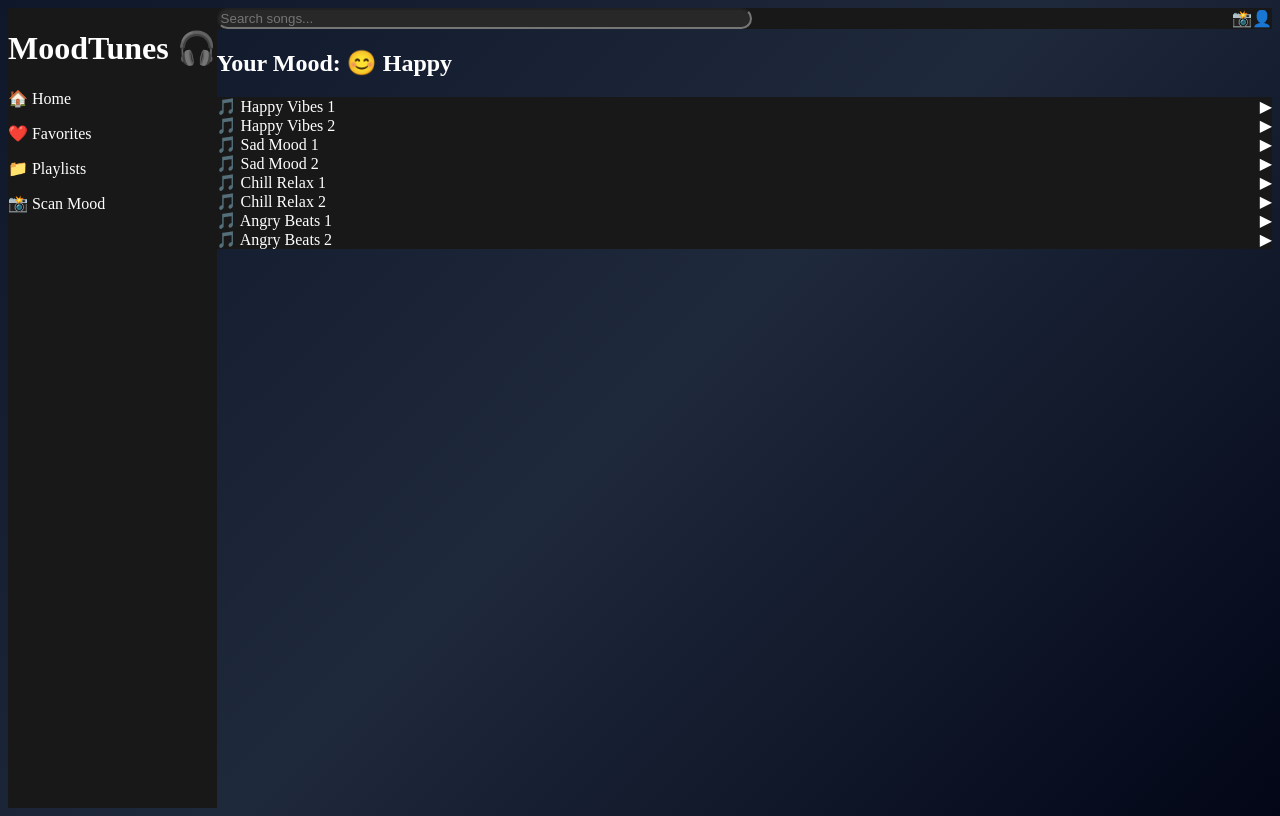
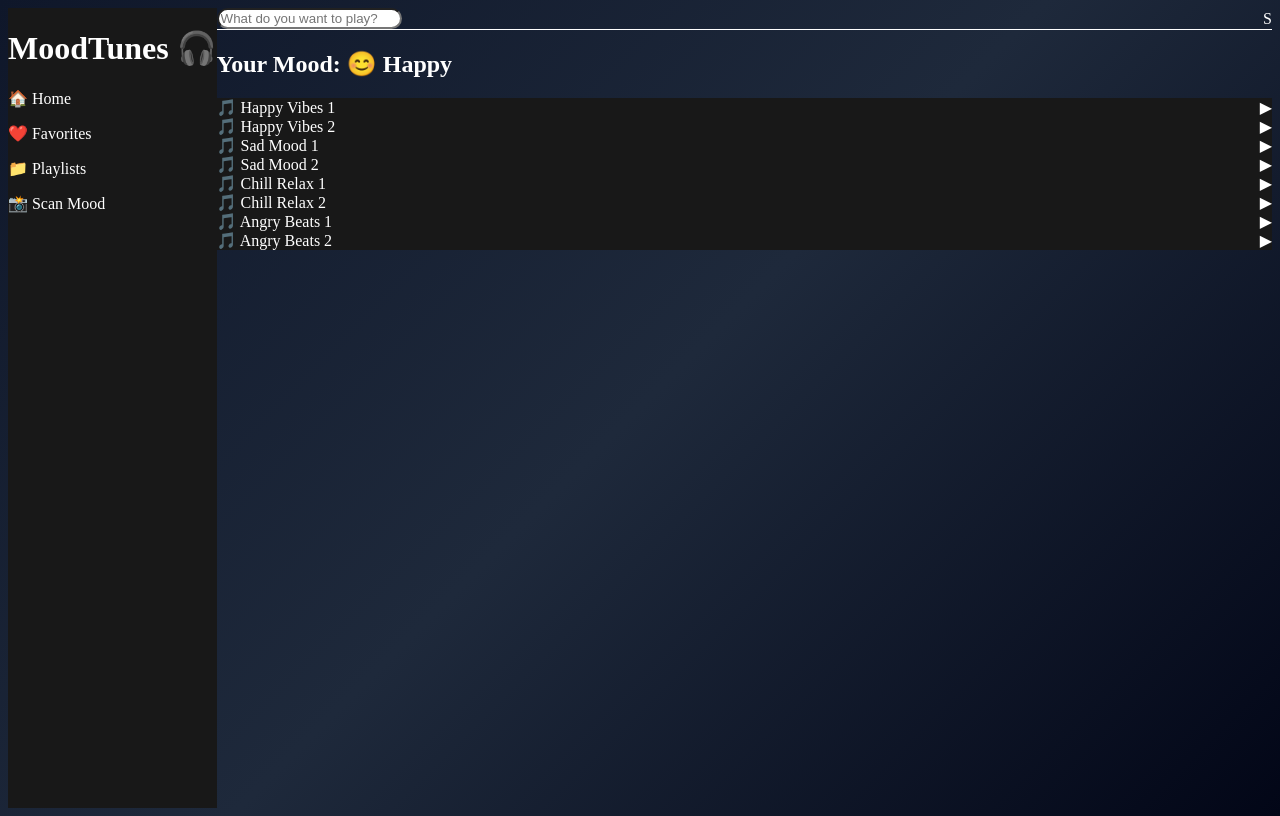
Before and after one commit to siddharthaerpa-dot/MoodTunes, a React (Vite) app: page / in a window 1280 px wide. Built offline with nearby package versions, Linux system fonts and the light colour scheme.

Commit message:
Update header.jsx

```diff
--- a/src/components/header.jsx
+++ b/src/components/header.jsx
@@ -1,28 +1,19 @@
-import { useState } from "react";
+function Header({ setSearch }) {
+  return (
+    <div className="flex items-center justify-between bg-black px-6 py-3 border-b border-gray-800">
 
-function Header({ setSearch }) {
-  const [input, setInput] = useState("");
-
-  const handleSearch = (e) => {
-    setInput(e.target.value);
-    setSearch(e.target.value);
-  };
-
-  return (
-    <div className="flex justify-between items-center p-4 bg-[#181818]">
-
+      {/* SEARCH BAR */}
       <input
-        type="text"
-        placeholder="Search songs..."
-        value={input}
-        onChange={handleSearch}
-        className="bg-[#282828] px-4 py-2 rounded-full w-1/2 outline-none"
+        placeholder="What do you want to play?"
+        onChange={(e) => setSearch(e.target.value)}
+        className="bg-gray-900 px-4 py-2 rounded-full w-80 outline-none"
       />
 
-      <div className="space-x-4 text-xl">
-        <span>📸</span>
-        <span>👤</span>
+      {/* USER */}
+      <div className="bg-orange-500 w-8 h-8 flex items-center justify-center rounded-full">
+        S
       </div>
+
     </div>
   );
 }
```
